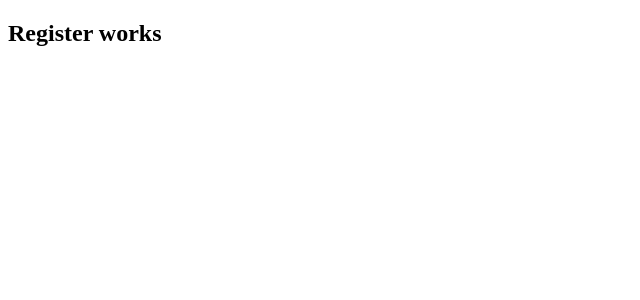
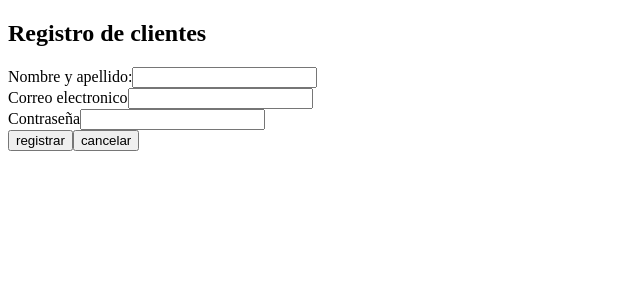
Before and after one commit to eaudiophone/audiophone-core, a React (Create React App) app: page /register in a window 1280 px wide. Shown: the top 300 px of the page, without its empty margins (0-640 px from the left). Built offline with nearby package versions, Linux system fonts and the light colour scheme.

Commit message:
wip maquetacion de register actualizada

```diff
--- a/src/pages/login/Login.jsx
+++ b/src/pages/login/Login.jsx
@@ -1,5 +1,5 @@
 import React, { Component } from 'react';
-import { Redirect } from 'react-router-dom';
+import { Redirect, Link } from 'react-router-dom';
 import AuthService from './../../services/AuthService';
 
 class Login extends Component {
@@ -10,33 +10,31 @@ class Login extends Component {
 
 		// initial state
 		this.state = {
-			user: localStorage.getItem('email') || '',
-			password: '',
-            remember: false,
+			email: localStorage.getItem('email') || '',
             redirect: false
 		};
 
         // events and vinculation with the state
-		this.handleInputChange = this.handleInputChange.bind( this );
+		this.handleInputChange = this.handleChange.bind( this );
 		this.handleSubmit = this.handleSubmit.bind( this );
 
         // services
         this.authService = new AuthService();
 	}
 
-	handleInputChange( event ) {
+	handleChange( event ) {
 
         const target = event.target;
 		const name = target.name;
-		const value = target.type === 'checkbox' ? target.checked : target.value;
+		const value = target.value;
 
-		this.setState({ [ name ]: value });
+		this.setState({ [ name ] : value });
 	}
 
 	handleSubmit( event ) {
 
 		const login = {
-			user: event.target[0].value,
+			email: event.target[0].value,
 			password: event.target[1].value,
 		};
 
@@ -65,11 +63,11 @@ class Login extends Component {
     			<form onSubmit={ this.handleSubmit }>
 
     				<div>
-    					<label>user:</label>
+    					<label>email:</label>
     					<input
-    						type="email"
-    						value={ this.state.user }
-    						name="user"
+                            name="email"
+                            type="email"
+                            value={ this.state.email }
     						onChange={ this.handleInputChange }
     						required
     					/>
@@ -78,10 +76,8 @@ class Login extends Component {
     				<div>
     					<label>password:</label>
     					<input
+                            name="password"
     						type="password"
-    						value={ this.state.password }
-    						name="password"
-    						onChange={ this.handleInputChange }
     						required
     					/>
     				</div>
@@ -91,17 +87,17 @@ class Login extends Component {
                         <input
                             name="remember"
                             type="checkbox"
-                            checked={ this.state.remember }
-                            onChange={ this.handleInputChange }
                         />
                     </div>
 
     				<div>
     					<input type="submit" value="Log In" />
+                        <input type="reset" value="Cancelar" />
     				</div>
 
     			</form>
 
+                { register() }
                 { this.redirect() }
 
     		</div>
@@ -109,4 +105,14 @@ class Login extends Component {
   	}
 }
 
+const register = () => (
+
+    <div>
+        <p>
+            Si no posees cuenta
+            <Link to="/register">Registrese</Link>
+        </p>
+    </div>
+);
+
 export default Login;
--- a/src/pages/register/Register.jsx
+++ b/src/pages/register/Register.jsx
@@ -1,9 +1,91 @@
 import React, { Component } from 'react';
+import { Redirect } from 'react-router-dom';
 
 class Register extends Component {
 
+	constructor( props ) {
+
+		super( props );
+
+		this.state = {
+			redirect: false
+		}
+
+		this.handleSubmit = this.handleSubmit.bind( this );
+	}
+
+	handleSubmit( event ) {
+
+		const user = {
+			name: event.target[0].value,
+			email: event.target[1].value,
+			password: event.target[2].value,
+			role: 'USER_ROLE',
+			status: true
+		};
+
+		alert('cliente registrado');
+
+		this.setState({ redirect: true });
+
+		console.log( user );
+
+		event.preventDefault();
+	}
+
+	redirectTo() {
+
+		if ( this.state.redirect ) {
+			return ( <Redirect to="/" /> );
+		}
+	}
+
 	render() {
-		return ( <h2>Register works</h2> );
+
+		return (
+
+			<div>
+				<h2>Registro de clientes</h2>
+
+				<form onSubmit={ this.handleSubmit }>
+
+					<div>
+						<label>Nombre y apellido:</label>
+						<input
+							type="text"
+							name="name"
+							required
+						/>
+					</div>
+
+					<div>
+						<label>Correo electronico</label>
+						<input
+							type="email"
+							name="email"
+							required
+						/>
+					</div>
+
+					<div>
+						<label>Contraseña</label>
+						<input
+							type="password"
+							name="password"
+							required
+						/>
+					</div>
+
+					<div>
+						<input type="submit" value="registrar" />
+						<input type="reset" value="cancelar" />
+					</div>
+
+				</form>
+
+				{ this.redirectTo() }
+			</div>
+		);
 	}
 }
 
--- a/src/services/AuthService.jsx
+++ b/src/services/AuthService.jsx
@@ -3,7 +3,7 @@ class AuthService {
 	logIn( login, rememberMe ) {
 
 		if ( rememberMe ) {
-			localStorage.setItem( 'email', login.user );
+			localStorage.setItem( 'email', login.email );
 		}
 		else {
 			localStorage.removeItem( 'email' );
```
Also changed, not shown: Bitacora de desarrollo.txt.
